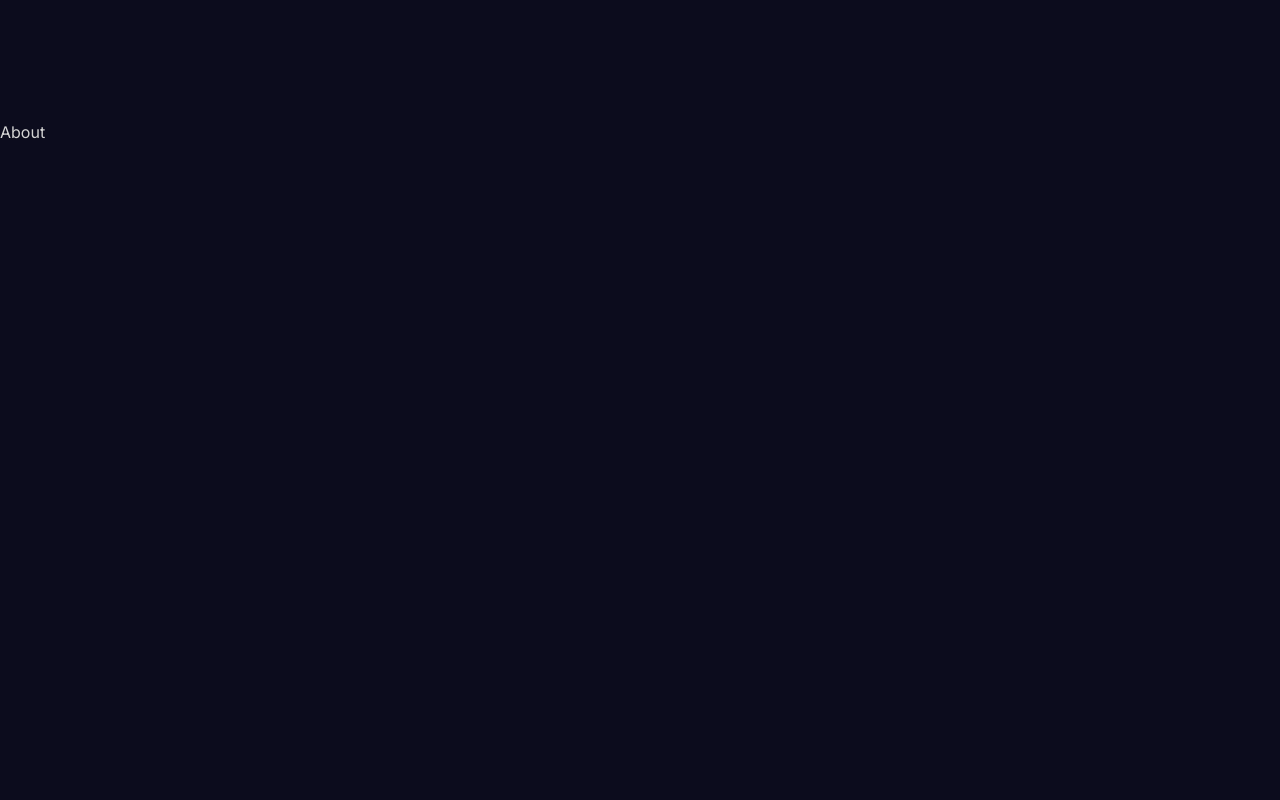
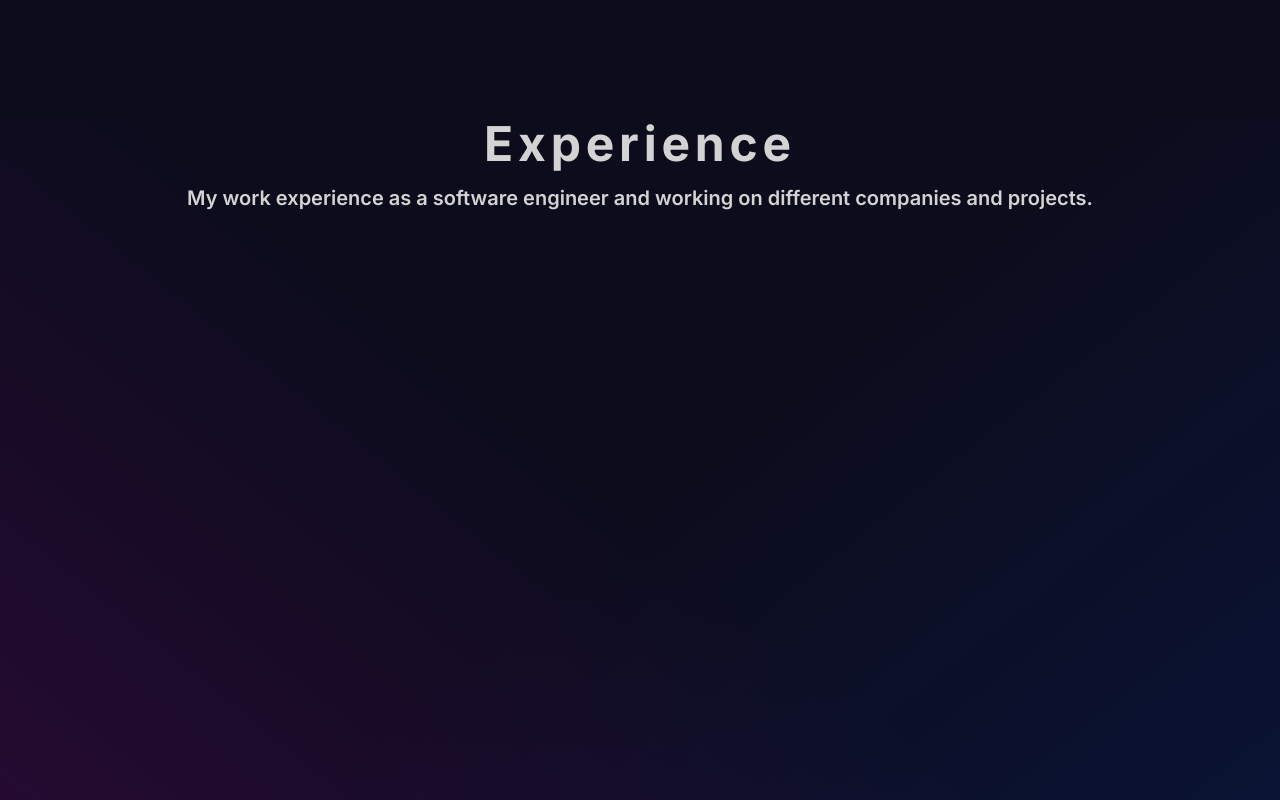
Before and after one commit to sdnn44/portfolio, a Next.js app: page / in a window 1280 px wide. Shown: the part 680-1480 px from the top of the page. Built offline with nearby package versions, Linux system fonts and the light colour scheme.

Commit message:
Added experiance section

```diff
--- /dev/null
+++ b/app/components/About/About.tsx
@@ -0,0 +1,9 @@
+import React from 'react'
+
+type Props = {}
+
+export default function About({}: Props) {
+  return (
+    <div>About</div>
+  )
+}
--- /dev/null
+++ b/app/components/Experiance/Experiance.tsx
@@ -0,0 +1,14 @@
+import React from 'react'
+
+type Props = {}
+
+export default function Experiance({ }: Props) {
+    return (
+        <div>
+            <div className='flex flex-col justify-center items-center gap-4'>
+                <h1 className='text-5xl font-bold tracking-widest'>Experience</h1>
+                <span className='text-xl font-semibold'>My work experience as a software engineer and working on different companies and projects.</span>
+            </div>
+        </div>
+    )
+}
--- a/app/page.tsx
+++ b/app/page.tsx
@@ -1,4 +1,6 @@
+import About from "./components/About/About";
 import Contact from "./components/Contact/Contact";
+import Experiance from "./components/Experiance/Experiance";
 import Header from "./components/Header/Header";
 import Hero from "./components/Hero/Hero";
 import Project from "./components/Project/Project";
@@ -28,8 +30,12 @@ export default function Home() {
       <section id="home" style={{ scrollSnapAlign: 'none' }}>
         <Header />
       </section>
-      <section id="about" style={{ scrollSnapAlign: 'none' }}>About</section>
-      <section id="experiance" style={{ scrollSnapAlign: 'none' }}>Education</section>
+      {/* <section id="about" style={{ scrollSnapAlign: 'none' }}>
+        <About />
+      </section> */}
+      <section id="experiance" style={{ scrollSnapAlign: 'none' }} className="experiance-section">
+        <Experiance />
+      </section>
       <Project />
       <section id="skills" style={{ scrollSnapAlign: 'none' }} className='bg-[#090909] z-0 '>
         <Skills />
--- a/app/styles/globals.css
+++ b/app/styles/globals.css
@@ -14,7 +14,7 @@ html {
 }
 body {
   color: lightgray;
-  background: #0c0c1d;/*  */
+  background: #0c0c1d;
 }
 @layer components {
   section {
@@ -26,6 +26,12 @@ body {
   .li-element {
     @apply font-semibold py-3 px-4 text-lg relative tracking-wide
   }
+}
+
+.experiance-section {
+  background: linear-gradient(38.73deg, rgba(204, 0, 187, 0.15) 0%, rgba(201, 32, 184, 0) 50%), linear-gradient(141.27deg, rgba(0, 70, 209, 0) 50%, rgba(0, 70, 209, 0.15) 100%);
+  width: 100%;
+  clip-path: polygon(0px 0px, 100% 0px, 100% 100%, 30% 98%, 0px 100%);
 }
 
 /* #home,
```
